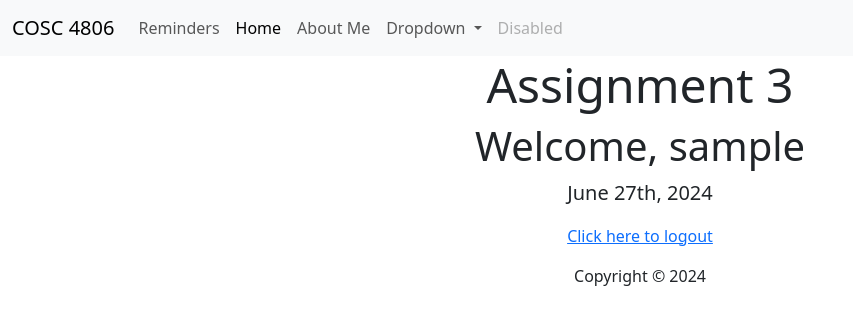
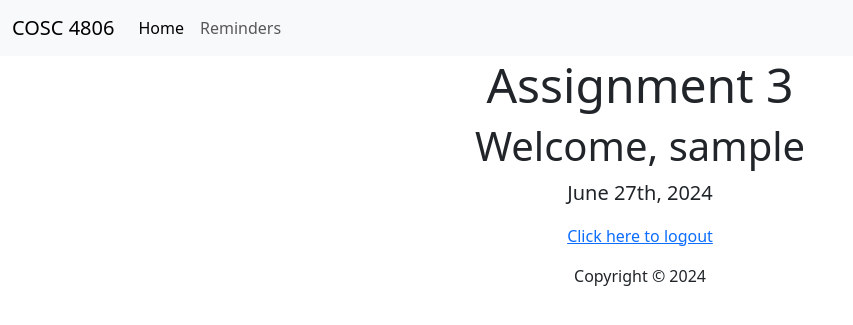
Before and after one commit to puroy3/cosc-4806-4, a PHP site: template app/views/home/index.php in a window 1280 px wide. Shown: the top 325 px of the page, without its empty margins (0-853 px from the left). Run offline with PHP 8.4, Linux system fonts and the light colour scheme; the template is opened without the code that fills it, so the values that code supplies are empty; the visitor is signed in with stand-in values (Sample User, id 1).

Commit message:
Removed everything except home and reminders in header template

```diff
--- a/app/views/templates/header.php
+++ b/app/views/templates/header.php
@@ -24,29 +24,11 @@ if (!isset($_SESSION['auth'])) {
     <div class="collapse navbar-collapse" id="navbarSupportedContent">
       <ul class="navbar-nav me-auto mb-2 mb-lg-0">
         <li class="nav-item">
-          <a class="nav-link" href="/reminders">Reminders</a>
-        </li>
-        <li class="nav-item">
           <a class="nav-link active" aria-current="page" href="/home">Home</a>
         </li>
         <li class="nav-item">
-          <a class="nav-link" href="/about">About Me</a>
+          <a class="nav-link" href="/reminders">Reminders</a>
         </li>
-        <li class="nav-item dropdown">
-          <a class="nav-link dropdown-toggle" href="#" id="navbarDropdown" role="button" data-bs-toggle="dropdown" aria-expanded="false">
-            Dropdown
-          </a>
-          <ul class="dropdown-menu" aria-labelledby="navbarDropdown">
-            <li><a class="dropdown-item" href="#">Action</a></li>
-            <li><a class="dropdown-item" href="#">Another action</a></li>
-            <li><hr class="dropdown-divider"></li>
-            <li><a class="dropdown-item" href="#">Something else here</a></li>
-          </ul>
-        </li>
-        <li class="nav-item">
-          <a class="nav-link disabled">Disabled</a>
-        </li>
-      </ul>
     </div>
   </div>
 </nav>
```
